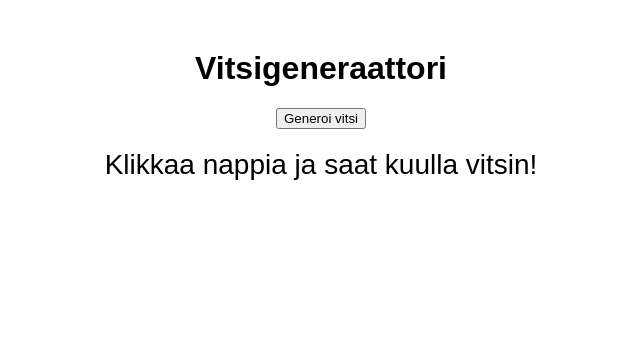
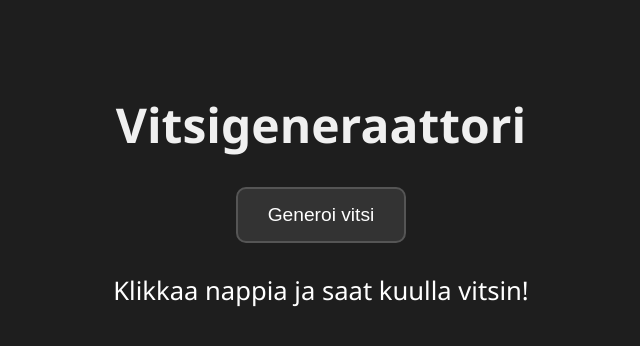
Before and after one commit to lottavahe/vitsigeneraattori.github.io, a plain HTML site: page index.html in a window 1280 px wide. Shown: the whole page, without its empty margins (319-959 px from the left). Drawn offline with Linux system fonts and the light colour scheme.

Commit message:
lisäsinn shaisshhee

```diff
--- a/index.html
+++ b/index.html
@@ -3,10 +3,7 @@
 <head>
   <meta charset="UTF-8">
   <title>VITSIGENERAATTORI</title>
-  <style>
-    body { font-family: Arial; text-align: center; margin-top: 50px; }
-    #joke { margin-top: 20px; font-size: 28px; }
-  </style>
+  <link rel="stylesheet" href="tyyli.css">
 </head>
 <body>
   <h1>Vitsigeneraattori </h1>
--- /dev/null
+++ b/tyyli.css
@@ -0,0 +1,52 @@
+
+  body {
+    font-family: 'Segoe UI', Arial, sans-serif;
+    background-color: #1e1e1e;
+    color: #ffffff;
+    text-align: center;
+    margin: 0;
+    padding: 60px 20px;
+  }
+
+  h1 {
+    font-size: 3em;
+    margin-bottom: 30px;
+    color: #f0f0f0;
+  }
+
+  button {
+    background-color: #333333;
+    color: #ffffff;
+    border: 2px solid #555555;
+    padding: 15px 30px;
+    font-size: 1.2em;
+    border-radius: 10px;
+    cursor: pointer;
+    transition: all 0.3s ease;
+  }
+
+  button:hover {
+    background-color: #555555;
+    transform: scale(1.05);
+  }
+
+  #joke {
+    margin-top: 30px;
+    font-size: 1.6em;
+    color: #ffffff;
+    max-width: 700px;
+    margin-left: auto;
+    margin-right: auto;
+    animation: fadeIn 0.5s ease-in-out;
+  }
+
+  @keyframes fadeIn {
+    from { opacity: 0; transform: translateY(20px); }
+    to { opacity: 1; transform: translateY(0); }
+  }
+
+  @media (max-width: 600px) {
+    h1 { font-size: 2em; }
+    button { font-size: 1em; padding: 10px 20px; }
+    #joke { font-size: 1.3em; }
+  }
```
